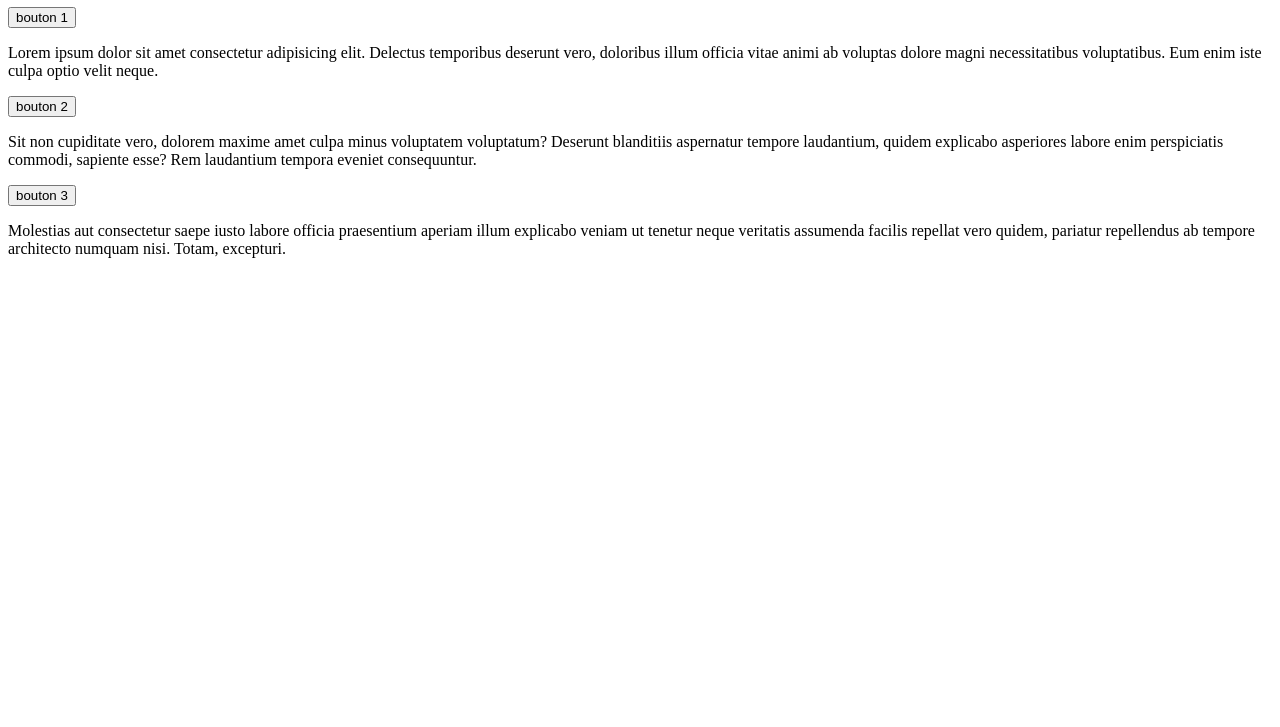
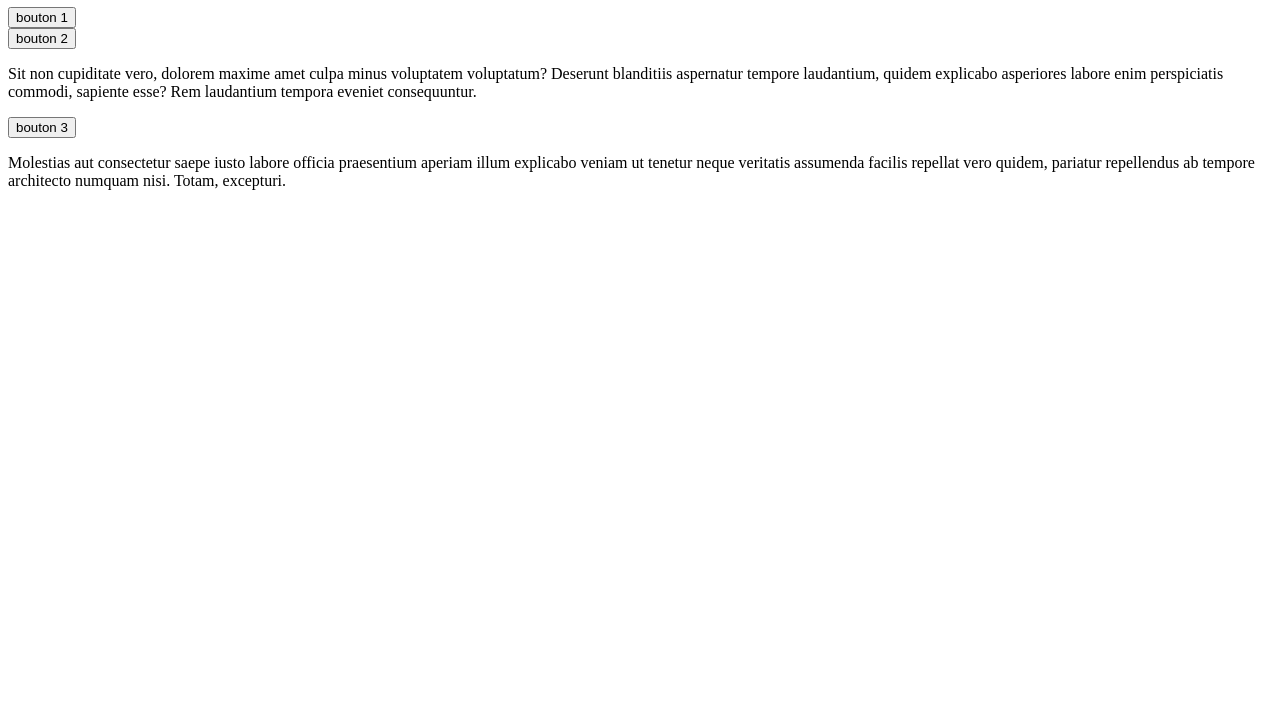
Before and after one commit to MMI-SAE-105/2022-r113-tp3-accordeons-chrosetta, a website: page 01-accordeon-booleen.html in a window 1280 px wide. Shown: the part 73-800 px from the top of the page. Drawn offline with nearby package versions, Linux system fonts and the light colour scheme.

Commit message:
update 3

```diff
--- a/01-accordeon-booleen.html
+++ b/01-accordeon-booleen.html
@@ -10,9 +10,9 @@
   <body>
     <h1>Accordéon avec des booléens</h1>
 <div class="accordeon">
-  <section x-data="{isOpen : true"}>
-    <button>bouton 1</button>
-    <p>Lorem ipsum dolor sit amet consectetur adipisicing elit. Delectus temporibus deserunt vero, doloribus illum officia vitae animi ab voluptas dolore magni necessitatibus voluptatibus. Eum enim iste culpa optio velit neque.</p>
+  <section x-data="{open: false}">
+    <button @click="open: ! open">bouton 1</button>
+    <p x-show="open">Lorem ipsum dolor sit amet consectetur adipisicing elit. Delectus temporibus deserunt vero, doloribus illum officia vitae animi ab voluptas dolore magni necessitatibus voluptatibus. Eum enim iste culpa optio velit neque.</p>
   </section>
   <section x-data="{isOpen : true}">
     <button>bouton 2</button>
```
